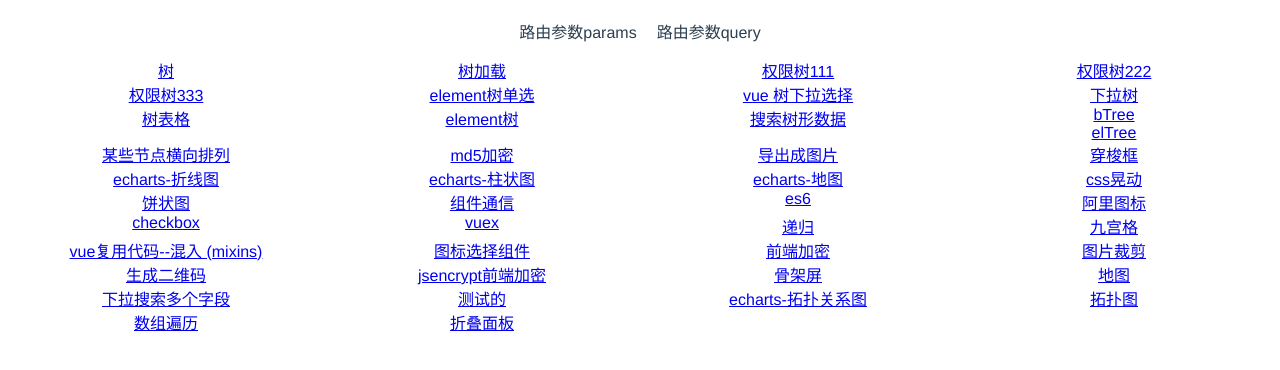
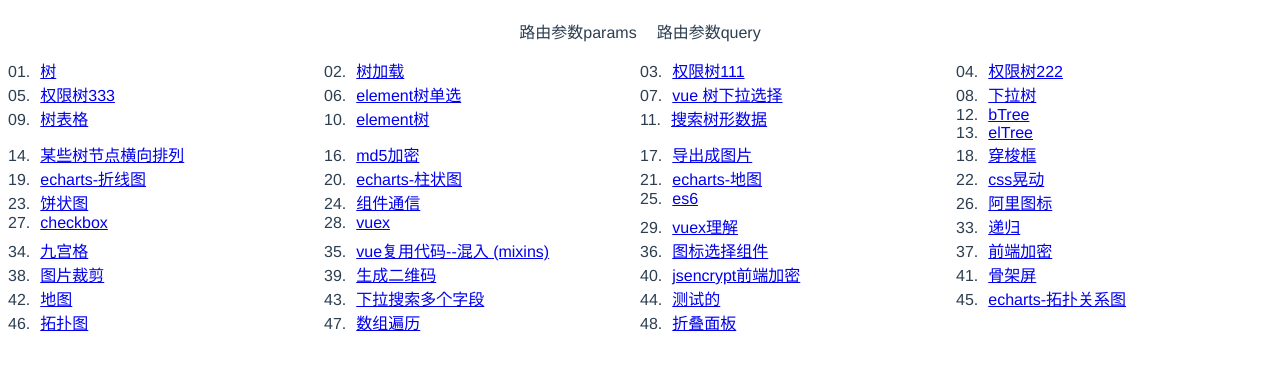
Before and after one commit to rangowuchen/ElementUIExample, a Vue app: page /#/ in a window 1280 px wide. Shown: the top 370 px of the page. Built offline with nearby package versions, Linux system fonts and the light colour scheme.

Commit message:
vuex学习

```diff
--- a/src/pages/home/home.vue
+++ b/src/pages/home/home.vue
@@ -1,8 +1,8 @@
 <!--
  * @Author: wuchen
  * @Date: 2018-08-14 11:18:08
- * @LastEditors: wuchen
- * @LastEditTime: 2019-10-28 17:10:03
+ * @LastEditors  : wuchen
+ * @LastEditTime : 2020-01-03 10:58:38
  * @Description:
  * @Email: rangowu@163.com
  -->
@@ -25,7 +25,7 @@
           <a @click="routeQuery">路由参数query</a>
         </div>
         <div class="sec" v-for="(item,index) in $router.options.routes" v-if="item.meta">
-          <router-link :to="item.path">{{item.meta.title}}</router-link>
+          {{index=index<10?'0'+index:index}}.<router-link :to="item.path">{{item.meta.title}}</router-link>
         </div>
 
     </div>
@@ -68,5 +68,6 @@
 .sec{
   width:25%;
   float: left;
+  text-align: left;
 }
 </style>
--- /dev/null
+++ b/src/pages/vuex/vuexDesc/index.vue
@@ -0,0 +1,68 @@
+<!--
+ * @Author: wuchen
+ * @Date: 2020-01-03 11:02:52
+ * @LastEditors  : wuchen
+ * @LastEditTime : 2020-01-03 14:14:53
+ * @Description:
+ * @Email: rangowu@163.com
+ -->
+<template>
+    <div id="goods" class="goods-box">
+        <ul class="goods-body">
+            <li v-for="(list,index) in goods.goodsData" :key="list.id">
+                <div class="goods-main">
+                    <img :src="list.image">
+                </div>
+                <div class="goods-info">
+                    <h3 class="goods-title">{{ list.title }}</h3>
+                    <p class="goods-price">¥ {{ list.price }}</p>
+                    <div class="goods-compute">
+                        <span class="goods-reduce" @click="onReduce(index)">-</span>
+                        <input readonly v-model="list.num" />
+                        <span class="goods-add" @click="onAdd(index)">+</span>
+                    </div>
+                </div>
+            </li>
+        </ul>
+        <div class="goods-footer">
+            <div class="goods-total">
+                合计：¥ {{ goods.totalPrice }}
+                <!--
+                    getters里面的数据可以直接这样写
+                    {{ totalPrice }}
+                -->
+            </div>
+            <button class="goods-check" :class="{activeChecke: goods.totalNum <= 0}">去结账({{ goods.totalNum }})</button>
+        </div>
+    </div>
+</template>
+<script>
+    import {mapState,mapGetters,mapMutations} from 'vuex';
+    /**
+        上面大括弧里面的三个参数，便是一一对应着store.js中的state,getters,mutations
+        三个属性的的辅助函数
+    **/
+
+    export default {
+        name: 'Goods',
+        computed:{
+            ...mapState(['goods']),
+            ...mapGetters(['totalPrice','totalNum'])
+            // ... 为ES6中的扩展运算符
+            // 如果使用的名称和store.js中的一样，直接写成上面数组的形式就行，
+            // 如果你想改变一下名字，写法如下
+            // ...mapState({
+            //     goodsData: state => state.goods
+            // })
+        },
+        methods:{
+            ...mapMutations(['reduceGoods','addGoods']),
+            onReduce(index){
+                this.reduceGoods(index);
+            },
+            onAdd(index){
+                this.addGoods(index);
+            }
+        }
+    }
+</script>
--- a/src/router/index.js
+++ b/src/router/index.js
@@ -2,7 +2,7 @@
  * @Author: wuchen
  * @Date: 2018-08-14 10:39:32
  * @LastEditors  : wuchen
- * @LastEditTime : 2020-01-02 18:54:26
+ * @LastEditTime : 2020-01-03 11:02:24
  * @Description:
  * @Email: rangowu@163.com
  */
@@ -23,99 +23,101 @@
     {
       path: '/tree',
       name: 'tree',
-      meta: { title: "树" },
+      meta: { title: "树",type:'tree' },
       component: function (resolve) { require(['@/pages/tree/index.vue'], resolve) },
     },
     // 树加载
     {
       path: '/treeLoading',
       name: 'treeLoading',
-      meta: { title: "树加载" },
+      meta: { title: "树加载",type:'tree' },
       component: function (resolve) { require(['@/pages/tree/treeLoading.vue'], resolve) },
     },
     // 权限树111
     {
       path: '/permTree',
       name: 'permTree',
-      meta: { title: "权限树111" },
+      meta: { title: "权限树111",type:'tree' },
       component: function (resolve) { require(['@/pages/tree/perm'], resolve) },
     },
     // 权限树222
     {
       path: '/permMenu',
       name: 'permMenu',
-      meta: { title: "权限树222" },
+      meta: { title: "权限树222",type:'tree' },
       component: function (resolve) { require(['@/pages/tree/treeMenu'], resolve) },
     },
     // 权限树333
     {
       path: '/treeData',
       name: 'treeData',
-      meta: { title: "权限树333" },
+      meta: { title: "权限树333",type:'tree' },
       component: function (resolve) { require(['@/pages/tree/vue-tree'], resolve) },
     },
     // element树单选
     {
       path: '/singleSelectTree',
       name: 'singleSelectTree',
-      meta: { title: "element树单选" },
+      meta: { title: "element树单选",type:'tree' },
       component: function (resolve) { require(['@/pages/tree/element-tree/singleSelect'], resolve) },
     },
     // 树下拉选择
     {
       path: '/vue-treeselect',
       name: 'vue-treeselect',
-      meta: { title: "vue 树下拉选择" },
+      meta: { title: "vue 树下拉选择",type:'tree' },
       component: function (resolve) { require(['@/pages/vue-treeselect/index.vue'], resolve) },
     },
     // 树下拉选择
     {
       path: '/selectTree',
       name: 'selectTree',
-      meta: { title: "下拉树" },
+      meta: { title: "下拉树",type:'tree' },
       component: function (resolve) { require(['@/pages/selectTree/index.vue'], resolve) },
     },
     // 树表格
     {
       path: '/treeTab',
       name: 'treeTab',
-      meta: { title: "树表格" },
+      meta: { title: "树表格",type:'tree' },
       component: function (resolve) { require(['@/pages/treeTab'], resolve) },
     },
     // element树改造
     {
       path: '/elementTree',
       name: 'elementTree',
-      meta: { title: "element树" },
+      meta: { title: "element树",type:'tree' },
       component: function (resolve) { require(['@/pages/elementTree'], resolve) },
     },
     // 搜索树形数据
     {
       path: '/searchTree',
       name: 'searchTree',
-      meta: { title: "搜索树形数据" },
+      meta: { title: "搜索树形数据",type:'tree' },
       component: function (resolve) { require(['@/pages/searchTree'], resolve) },
     },
     // bTree.elTree
     {
       path: '/bTree',
       name: 'bTree',
-      meta: { title: "bTree" },
+      meta: { title: "bTree",type:'tree' },
       component: function (resolve) { require(['@/pages/tree/vueBigTree/bTree'], resolve) },
     },
     {
       path: '/elTree',
       name: 'elTree',
-      meta: { title: "elTree" },
+      meta: { title: "elTree",type:'tree' },
       component: function (resolve) { require(['@/pages/tree/vueBigTree/elTree'], resolve) },
     },
     // 某些节点横向排列
     {
       path: '/infeedTree',
       name: 'infeedTree',
-      meta: { title: "某些节点横向排列" },
+      meta: { title: "某些树节点横向排列",type:'tree' },
       component: function (resolve) { require(['@/pages/tree/infeedTree'], resolve) },
     },
+
+
     // 测试路由
     {
       path: '/test',
@@ -215,6 +217,13 @@
       name: 'vuex',
       meta: { title: "vuex" },
       component: function (resolve) { require(['@/pages/vuex/index.vue'], resolve) },
+    },
+    // vuex理解
+    {
+      path: '/vuexDesc',
+      name: 'vuexDesc',
+      meta: { title: "vuex理解" },
+      component: function (resolve) { require(['@/pages/vuex/vuexDesc/index.vue'], resolve) },
     },
     {
       path: '/Parentchild',
--- /dev/null
+++ b/src/store/vuexDesc.js
@@ -0,0 +1,81 @@
+/*
+ * @Author: wuchen
+ * @Date: 2020-01-03 11:07:00
+ * @LastEditors  : wuchen
+ * @LastEditTime : 2020-01-03 14:09:08
+ * @Description:
+ * @Email: rangowu@163.com
+ */
+import Vue from 'vue';
+import Vuex from 'vuex';
+Vue.use(Vuex);
+
+export default new Vuex.Store({
+    state: {
+        // state类似data
+        // 这里面写入数据
+        goods: {
+            totalPrice:0,
+            totalNum:0,
+            goodsData: [
+                {
+                    id:'1',
+                    title:'vuejs实战',
+                    price:8.00,
+                    image:require('@/assets/img/avatar.png'),
+                    num:0
+                },
+                {
+                    id:'2',
+                    title:'JavaScript',
+                    price:'2.00',
+                    image:require('@/assets/img/avatar.png'),
+                    num:0
+                }
+            ]
+        }
+    },
+    getters: {
+        // getters类似 computed
+        // 在这里面写个方法
+        totalNum(state) {
+            let aTotalNum = 0;
+            state.goods.goodsData.forEach((value,index) => {
+                aTotalNum += value.num;
+            })
+            return aTotalNum;
+        },
+        totalPrice(state) {
+            let aTotalPrice = 0;
+            state.goods.goodsData.forEach((value,index) => {
+                aTotalPrice += value.num * value.price
+            })
+            return aTotalPrice.toFixed(2);
+        }
+    },
+    mutations: {
+        // mutations类似methods
+        // 写方法对数据做出更改(同步操作)
+        result(state,msg) {
+            console.log(msg);
+            state.goods.totalPrice = this.getters.totalPrice;
+            state.goods.totalNum = this.getters.totalNum;
+        },
+        reduceGoods(state,index) {
+            state.goods.goodsData[index].num -= 1;
+            let msg = '我执行了一次';
+            this.commit('result',msg)
+        },
+        addGoods(state,index) {
+            state.goods.goodsData[index].num += 1;
+
+            let msg = '我执行了一次';
+            // 重新渲染store中的方法,一律使用commit方法
+            this.commit('result',msg);
+        }
+    },
+    actions: {
+        // actions 类似methods
+        // 写方法对数据做出更改(异步操作)
+    }
+})
```
Also changed, not shown: src/main.js (+5 -3 lines).
